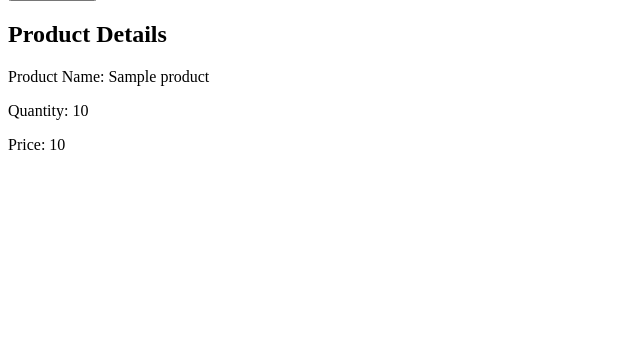
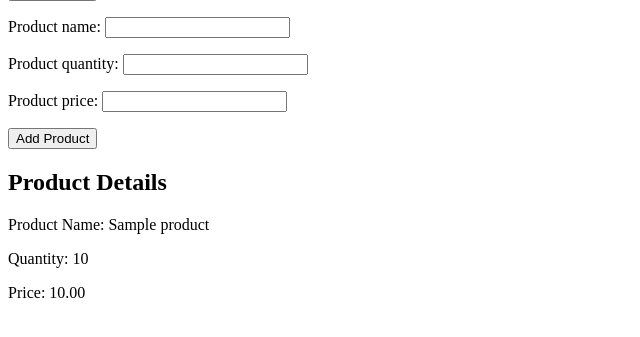
Before and after one commit to smithsav/SDEV220-Final-Project, a Django app: template blog/templates/blog/add_products.html in a window 1280 px wide. Shown: the part 346-683 px from the top of the page, without its empty margins (0-640 px from the left). Run offline with Django 3.2, Linux system fonts and the light colour scheme; tables that the repository leaves empty hold one stand-in row (values such as "Sample post"); the template is opened without the code that fills it: values that come from a table or form of the project are taken from there, most other values are stand-ins (such as "Sample title", 1, 10 or a date in 2020).

Commit message:
from added

```diff
--- a/blog/models.py
+++ b/blog/models.py
@@ -16,3 +16,8 @@ class Post(models.Model):
 
     def __str__(self):
         return self.title
+
+class Product(models.Model):
+    name = models.CharField(max_length=100)
+    quantity = models.PositiveIntegerField()
+    price = models.DecimalField(max_digits=10, decimal_places=2)
--- a/blog/templates/blog/add_products.html
+++ b/blog/templates/blog/add_products.html
@@ -21,6 +21,12 @@
     <input type="submit" value="Add Product">
 </form>
 
+<form action="{% url 'add_product' %}" method="post">
+    {% csrf_token %}
+    {{ form.as_p }}
+    <input type="submit" value="Add Product">
+</form>
+
 {% if product %}
     <h2>Product Details</h2>
     <p>Product Name: {{ product.name }}</p>
```
